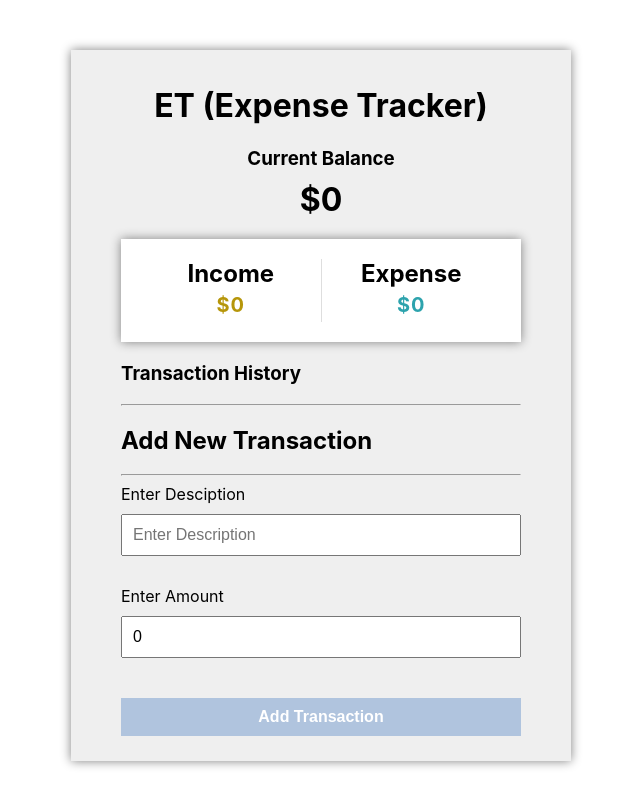
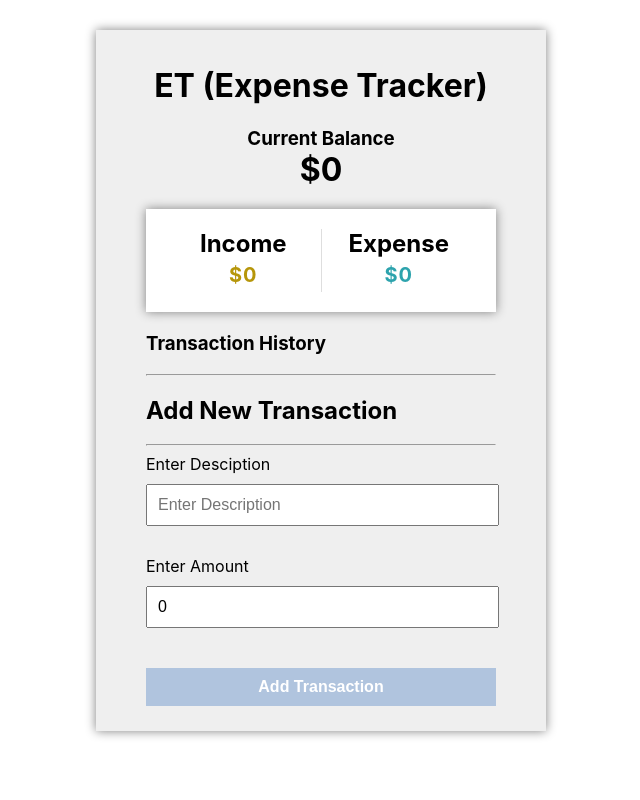
Before and after one commit to billal-ayyoob/expense-tracker, a React (Create React App) app: page / in a window 1280 px wide. Shown: the whole page, without its empty margins (319-959 px from the left). Built offline with nearby package versions, Linux system fonts and the light colour scheme.

Commit message:
Fixes problem in App.css

```diff
--- a/src/App.css
+++ b/src/App.css
@@ -1,10 +1,9 @@
 .container {
-  max-width: 400px;
+  max-width: 350px;
   min-height: 450px;
-  margin: 0 auto;
+  margin: 30px auto;
   background-color: #efefef;
   box-shadow: 0 0 10px gray;
-  margin-top: 50px;
   padding: 15px 50px;
 }
 
@@ -19,6 +18,7 @@
 
 .transaction-list > li {
   display: flex;
+  position: relative;
   justify-content: space-between;
   background-color: white;
   box-shadow: 0 0 10px gray;
@@ -97,7 +97,7 @@
 }
 
 .reduce-space{
-  margin: 10px 0;
+  margin: 0;
 }
 
 .delete-btn {
@@ -109,9 +109,9 @@
   line-height: 20px;
   padding: 2px 5px;
   position: absolute;
-  top: 62%;
-  left: 33%;
-  transform: translate(-2%, 7%);
+  top: 50%;
+  left: 0;
+  transform: translate(-100%, -50%);
   opacity: 0;
   transition: opacity 0.3s ease;
 }
```
